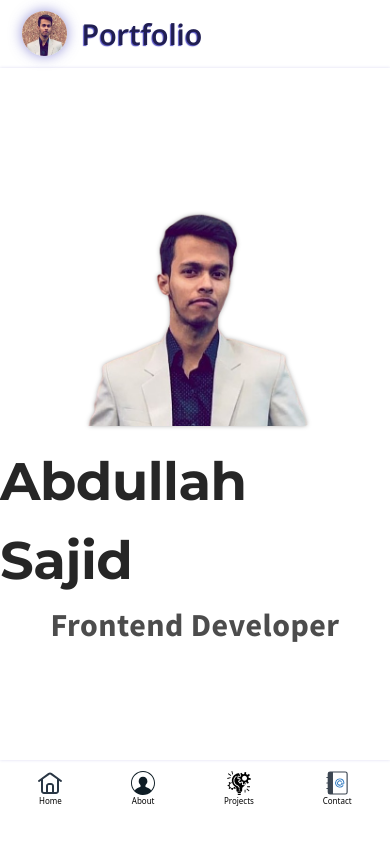
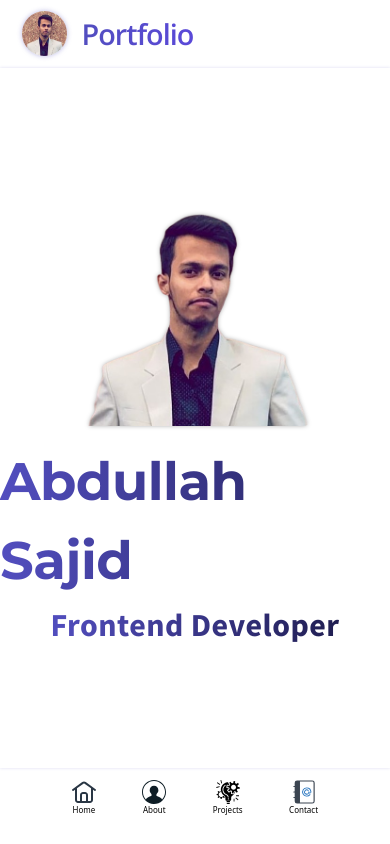
Before and after one commit to a6dullahsajid/Portfolio, a React (Vite) app: page / in a window 390 px wide. Built offline with nearby package versions, Linux system fonts and the light colour scheme; a web font is replaced by a local one.

Commit message:
UI changes...color scheme

```diff
--- a/src/index.css
+++ b/src/index.css
@@ -70,10 +70,10 @@
 
 @keyframes glow {
     0%, 100% {
-        box-shadow: 0px 0px 5px rgba(82, 78, 191, 0.4);
+        box-shadow: 0px 0px 5px var(--border-secondary);
     }
     50% {
-        box-shadow: 0px 0px 20px rgba(82, 78, 191, 0.8);
+        box-shadow: 0px 0px 20px var(--theme-color-dark);
     }
 }
 
@@ -117,8 +117,34 @@
 
 
 :root {
+    /* Primary Color Palette */
     --theme-color: rgb(82, 78, 191);
+    --theme-color-light: rgba(82, 78, 191, 0.1);
+    --theme-color-medium: rgba(82, 78, 191, 0.3);
+    --theme-color-dark: rgba(82, 78, 191, 0.8);
+
+    /* Secondary Colors */
     --heading-color: rgb(32, 30, 81);
+    --heading-color-light: rgba(32, 30, 81, 0.7);
+    --heading-color-medium: rgba(32, 30, 81, 0.5);
+
+    /* Text Colors */
+    --text-primary: rgba(0, 0, 0, 0.85);
+    --text-secondary: rgba(0, 0, 0, 0.7);
+    --text-muted: rgba(0, 0, 0, 0.5);
+
+    /* Background Colors */
+    --bg-primary: rgb(244, 234, 255);
+    --bg-secondary: rgba(255, 255, 255, 0.9);
+    --bg-accent: rgba(82, 78, 191, 0.05);
+
+    /* Border Colors */
+    --border-primary: rgba(82, 78, 191, 0.2);
+    --border-secondary: rgba(82, 78, 191, 0.4);
+
+    /* Shadow Colors */
+    --shadow-primary: rgba(82, 78, 191, 0.3);
+    --shadow-secondary: rgba(82, 78, 191, 0.5);
 }
 
 header {
@@ -139,22 +165,21 @@ header {
     border-radius: 50%;
     overflow: hidden;
     display: flex;
-    box-shadow: 0px 0px 5px rgba(82, 78, 191, 0.4);
-    animation: glow 2s ease-in-out infinite;
+    box-shadow: 0px 0px 5px var(--border-secondary);
     transition: all 300ms ease;
-}
-
-.logo:hover {
-    animation: pulse 0.6s ease-in-out;
-    transform: scale(1.1);
 }
 
 .heading {
     font-size: 2.3rem;
     text-shadow: -1px 1px 1px var(--theme-color);
-    color: var(--heading-color);
+    background: linear-gradient(to right, var(--theme-color),rgba(88, 71, 216, 0.99));
+    -webkit-background-clip: text;
+    -webkit-text-fill-color: transparent;
+    background-clip: text;
+    text-shadow: none;
     font-family: "Open Sans", sans-serif;
     font-weight: 600;
+    letter-spacing: -1px;
 }
 
 
@@ -183,8 +208,8 @@ nav a {
 }
 
 nav a:hover {
-    text-shadow: 0px 0px 2px rgba(0, 0, 0, 0.6);
-    filter: drop-shadow(0px 0px 2px rgba(0, 0, 0, 0.6));
+    text-shadow: 0px 0px 2px var(--text-muted);
+    filter: drop-shadow(0px 0px 2px var(--text-muted));
     transform: translateY(-1px);
 }
 
@@ -208,7 +233,7 @@ main {
     overflow: scroll;
     align-items: center;
     justify-content: center;
-    box-shadow: 0px 0px 1px rgba(82, 78, 191, 0.4);
+    box-shadow: 0px 0px 1px var(--border-secondary);
 }
 
 section {
@@ -236,7 +261,11 @@ section {
 
 .name {
     font-size: 6rem;
-    color: rgba(0, 0, 0, 0.85);
+    background: linear-gradient(to right, var(--theme-color), var(--heading-color));
+    -webkit-background-clip: text;
+    -webkit-text-fill-color: transparent;
+    background-clip: text;
+    text-shadow: none;
     font-family: "Montserrat", sans-serif;
     font-weight: 700;
     letter-spacing: -0.5px;
@@ -247,7 +276,11 @@ section {
 
 .profession {
     font-size: 3.2rem;
-    color: rgba(0, 0, 0, 0.7);
+    background: linear-gradient(to right, var(--theme-color), var(--heading-color));
+    -webkit-background-clip: text;
+    -webkit-text-fill-color: transparent;
+    background-clip: text;
+    text-shadow: none;
     font-family: "Source Sans Pro", sans-serif;
     font-weight: bold;
     letter-spacing: 0.5px;
@@ -268,7 +301,7 @@ section {
 .profile img {
     width: 25rem;
     border-radius: 50%;
-    filter: blur(0.025rem) drop-shadow(0px 0px 5px rgba(0, 0, 0, 0.4));
+    filter: blur(0.025rem) drop-shadow(0px 0px 5px rgba(0, 0, 0, 0.2));
 }
 
 #section2 {
@@ -283,17 +316,22 @@ section {
 }
 
 h2 {
+    display: flex;
+    align-items: center;
+    justify-content: start;
+    width: 100%;
     padding-top: 2rem;
     padding-left: 6rem;
     box-sizing: border-box;
     font-size: 2.7rem;
     font-family: 'Trebuchet MS', 'Lucida Sans Unicode', 'Lucida Grande', 'Lucida Sans', Arial, sans-serif;
-    color: var(--theme-color);
-    text-shadow: -1px 1px 2px var(--heading-color);
-    display: flex;
-    align-items: center;
-    justify-content: start;
-    width: 100%;
+    /* color: var(--theme-color); */
+    font-weight: 600;
+    background: linear-gradient(to right, var(--theme-color), var(--heading-color));
+    -webkit-background-clip: text;
+    -webkit-text-fill-color: transparent;
+    background-clip: text;
+    text-shadow: none;
 }
 
 .line {
@@ -314,7 +352,7 @@ h2 {
     font-size: 1.1rem;
     word-spacing: 0.3rem;
     letter-spacing: 0.05rem;
-    color: rgba(21, 18, 91, 0.7);
+    color: rgba(38, 13, 63, 0.7);
 }
 
 .resume {
@@ -343,7 +381,7 @@ h3 {
     width: 75%;
     font-size: 2.2rem;
     font-family: 'Trebuchet MS', 'Lucida Sans Unicode', 'Lucida Grande', 'Lucida Sans', Arial, sans-serif;
-    color: rgb(30 100 191);
+    color: var(--theme-color);
     text-shadow: -1px 1px 2px var(--theme-color);
     margin-top: 1.8rem;
     margin-bottom: 1.3rem;
@@ -371,8 +409,8 @@ h3 {
     border-radius: 2rem;
     font-size: 1rem;
     gap: 0.4rem;
-    background-color: rgb(244, 234, 255);
-    /* box-shadow: -1px 1px 2px white; */
+    background-color: var(--bg-primary);
+    box-shadow: -1px 1px 1px var(--border-secondary);
     color: var(--theme-color);
     transition: all 300ms ease;
     animation: fadeInUp 0.6s ease-out;
@@ -389,12 +427,6 @@ h3 {
 .skills li:nth-child(7) { animation-delay: 0.7s; }
 .skills li:nth-child(8) { animation-delay: 0.8s; }
 
-.skills li:hover {
-    transform: translateY(-3px) scale(1.05);
-    background-color: rgba(82, 78, 191, 0.1);
-    box-shadow: 0px 5px 15px rgba(82, 78, 191, 0.3);
-}
-
 .skills li img {
     width: 1.3rem;
 }
@@ -422,12 +454,12 @@ h3 {
 }
 
 .project {
-    background-color: rgb(244, 234, 255);
+    background-color: var(--bg-primary);
     min-height: 24rem;
     width: 19rem;
     display: flex;
     flex-direction: column;
-    box-shadow: -1px 1px 5px rgba(82, 78, 191, 0.5);
+    box-shadow: -1px 1px 5px var(--shadow-secondary);
     border-radius: 1rem;
     transition: all 300ms ease-out;
     animation: fadeInUp 0.8s ease-out;
@@ -444,7 +476,7 @@ h3 {
 
 .project:hover {
     transform: scale(1.02) translateY(-5px);
-    box-shadow: -1px 1px 15px rgba(82, 78, 191, 0.8);
+    box-shadow: -1px 1px 15px var(--theme-color-dark);
 }
 
 .projectImage img {
@@ -457,7 +489,11 @@ h3 {
     padding: 0.7rem;
     padding-bottom: 0;
     font-size: 1.5rem;
-    color: var(--heading-color);
+    background: linear-gradient(to right, rgba(41, 21, 93, 0.9),rgba(88, 71, 216, 0.6));
+    -webkit-background-clip: text;
+    -webkit-text-fill-color: transparent;
+    background-clip: text;
+    text-shadow: none;
     font-family: "Open Sans", sans-serif;
     font-weight: bold;
     letter-spacing: -1px;
@@ -620,7 +656,7 @@ h3 {
         align-items: center;
         justify-content: center;
         padding-right: 0rem;
-        gap: 2rem;
+        gap: 0.8rem;
         font-size: 0.4rem;
     }
 
@@ -790,7 +826,7 @@ h3 {
         width: 14rem;
         display: flex;
         flex-direction: column;
-        box-shadow: -1px 1px 1px var(--theme-color);
+        box-shadow: -1px 1px 1px var(--border-secondary);
         border-radius: 1rem;
         transition: all 300ms ease-out;
     }
@@ -845,7 +881,7 @@ h3 {
 
     .project:hover {
         transform: scale(1);
-        box-shadow: -1px 1px 2px var(--theme-color);
+        box-shadow: -1px 1px 2px var(--border-secondary);
     }
 
     .links a:hover,
@@ -940,7 +976,7 @@ h3 {
         align-items: center;
         justify-content: center;
         padding-right: 0rem;
-        gap: 2.3rem;
+        gap: 0.9rem;
         font-size: 0.5rem;
     }
 
@@ -962,7 +998,7 @@ h3 {
     main {
         grid-area: c;
         width: 100%;
-        height: 82vh;
+        height: 83vh;
         box-sizing: border-box;
         display: flex;
         flex-wrap: wrap;
@@ -1026,6 +1062,7 @@ h3 {
 
     h2 {
         padding-top: 1rem;
+        font-weight: 500;
         padding-left: 1.2rem;
         font-size: 2.2rem;
         text-shadow: -1px 1px 1px var(--heading-color);
@@ -1068,6 +1105,7 @@ h3 {
         text-shadow: -1px 1px 1px var(--theme-color);
         margin-top: 2.2rem;
         margin-bottom: 0.5rem;
+        font-weight: 500;
     }
 
     .skills {
@@ -1107,12 +1145,12 @@ h3 {
 
     .project {
         min-height: 23rem;
-        box-shadow: -1px 1px 2px var(--theme-color);
+        box-shadow: -1px 1px 2px var(--border-secondary);
     }
 
     .project:hover {
         transform: scale(1);
-        box-shadow: -1px 1px 2px var(--theme-color);
+        box-shadow: -1px 1px 2px var(--border-secondary);
     }
 
     .links a:hover,
@@ -1313,7 +1351,7 @@ h3 {
         font-size: 0.9rem;
         word-spacing: 0.15rem;
         letter-spacing: 0.03rem;
-        color: rgba(0, 0, 0, 0.7);
+        color: var(--text-secondary);
     }
 
     .resume {
@@ -1377,12 +1415,12 @@ h3 {
 
     .project {
         min-height: 23rem;
-        box-shadow: -1px 1px 2px var(--theme-color);
+        box-shadow: -1px 1px 2px var(--border-secondary);
     }
 
     .project:hover {
         transform: scale(1);
-        box-shadow: -1px 1px 2px var(--theme-color);
+        box-shadow: -1px 1px 2px var(--border-secondary);
     }
 
     .links a:hover,
@@ -1505,7 +1543,7 @@ h3 {
 
     .profession {
         font-size: 1.9rem;
-        color: rgba(0, 0, 0, 0.7);
+        color: var(--text-secondary);
         font-family: 'Lucida Sans', 'Lucida Sans Regular', 'Lucida Grande', 'Lucida Sans Unicode', Geneva, Verdana, sans-serif;
     }
 
@@ -1563,7 +1601,7 @@ h3 {
         font-size: 0.8rem;
         word-spacing: 0.2rem;
         letter-spacing: 0.04rem;
-        color: rgba(0, 0, 0, 0.7);
+        color: var(--text-secondary);
     }
 
     .resume {
@@ -1642,19 +1680,19 @@ h3 {
     }
 
     .project {
-        background-color: rgb(244, 234, 255);
+        background-color: var(--bg-primary);
         min-height: 19.5rem;
         width: 15.5rem;
         display: flex;
         flex-direction: column;
-        box-shadow: -2px 2px 4px var(--theme-color);
+        box-shadow: -2px 2px 4px var(--border-secondary);
         border-radius: 1rem;
         transition: all 300ms ease-out;
     }
 
     .project:hover {
         transform: scale(1.01);
-        box-shadow: -2px 2px 7px var(--theme-color);
+        box-shadow: -2px 2px 7px var(--theme-color-dark);
     }
 
     .projectImage img {
```
